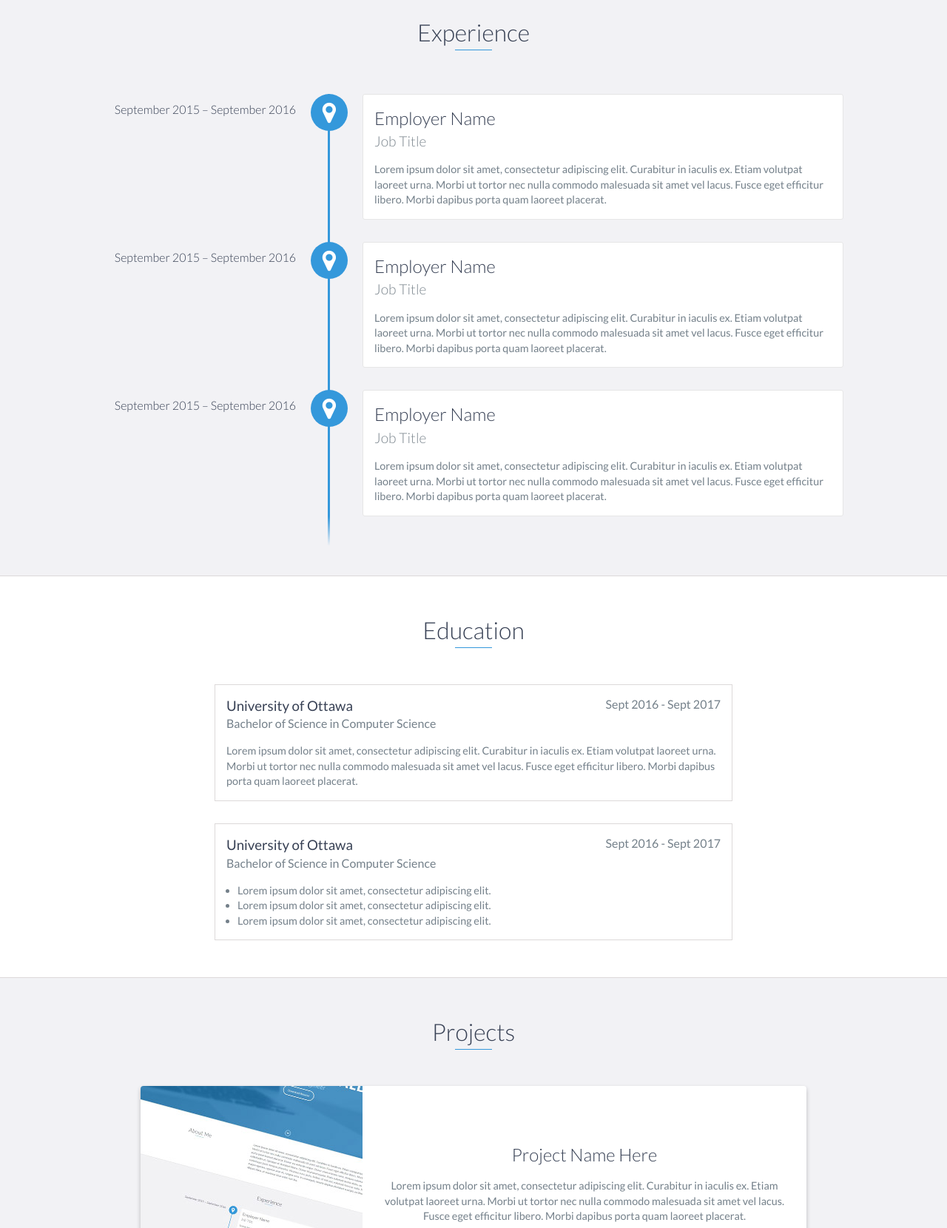
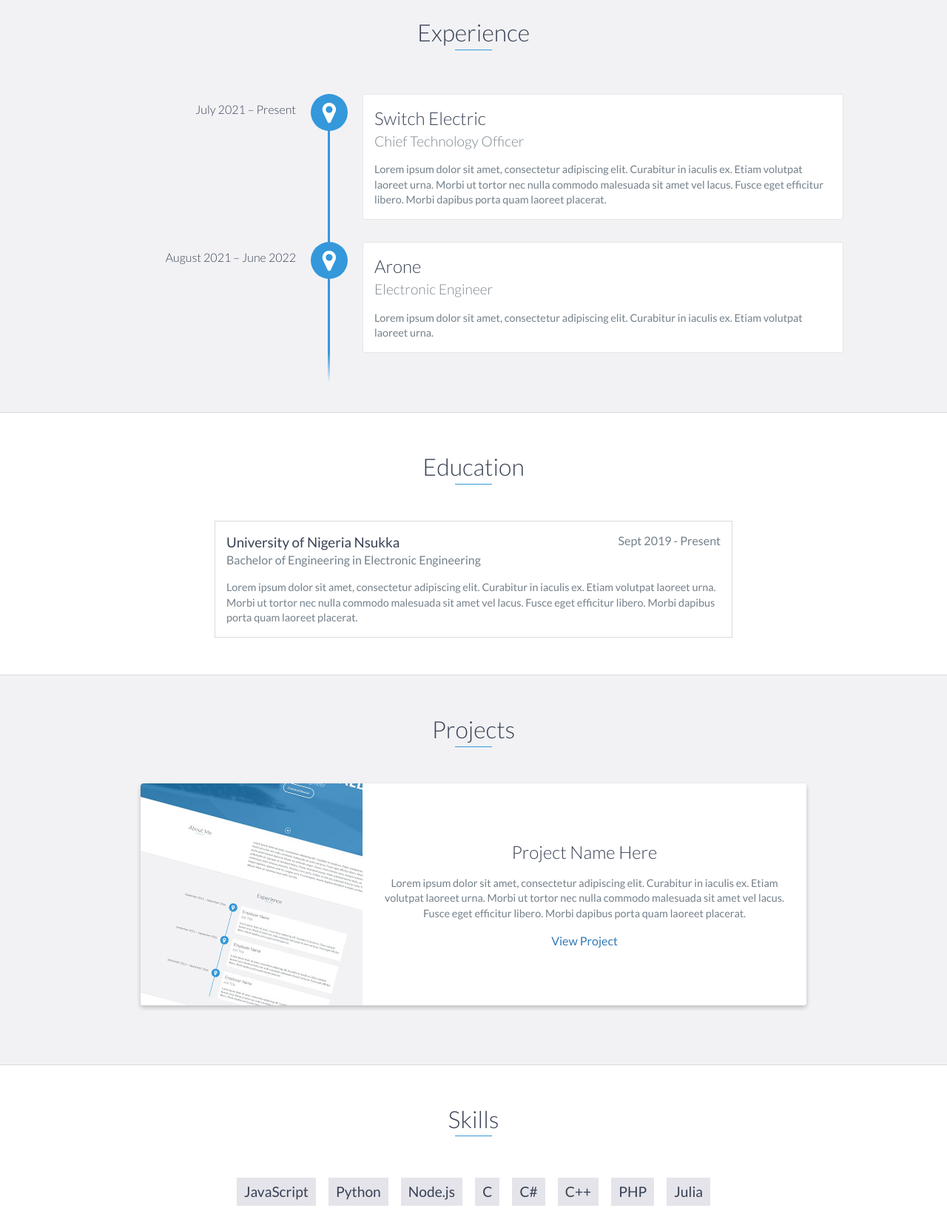
Before and after one commit to fluxion9/fluxion9.github.io, a website: page index.html in a window 1280 px wide. Shown: the part 1140-2800 px from the top of the page at 74% size. Drawn offline with nearby package versions, Linux system fonts and the light colour scheme.

Commit message:
Added some details

```diff
--- a/index.html
+++ b/index.html
@@ -73,9 +73,11 @@
                 </div>
                 <div class="col-md-8">
                     <p>
-                        Lorem ipsum dolor sit amet, consectetur adipiscing elit. Curabitur in iaculis ex. Etiam volutpat laoreet urna. Morbi ut tortor nec nulla commodo malesuada sit amet vel lacus. Fusce eget efficitur libero. Morbi dapibus porta quam laoreet placerat. Donec
-                        eu vehicula neque. Donec viverra lorem nunc, tempus euismod eros sollicitudin ut. Quisque et tincidunt libero. Donec id pharetra justo. Proin euismod lacinia dolor, eu scelerisque justo tempus pharetra. Vivamus nunc justo, finibus
-                        ut nisl sed, euismod rhoncus nulla. Proin sed magna egestas, egestas ante et, congue eros. In consequat, mauris dapibus tincidunt suscipit, ex libero aliquet diam, at maximus risus enim non leo.
+                        I'm an Electronic Engineer, currently studying in University of Nigeria, Nsukka. I am also a goal-oriented learner with explicit professionalism in Physics and Quantum mechanics, Programming and Software Development, Hardware and Electronics, Data science and Analytics, Machine Learning and Artificial Intelligence, and most importantly, Research and Development.
+
+I am also the Chief Technology Officer at Switch Electric Ltd a data-driven energy company, with the goal of decentralizing the energy infrastructure in Africa and reducing it's carbon footprint.
+
+Lastly, i'm open to making intelligent friends who are also phylosophers and Scientists like me.
                     </p>
                 </div>
             </div>
@@ -86,27 +88,18 @@
     <div id="experience" class="background-alt">
         <h2 class="heading">Experience</h2>
         <div id="experience-timeline">
-            <div data-date="September 2015 – September 2016">
-                <h3>Employer Name</h3>
-                <h4>Job Title</h4>
+              <div data-date="July 2021 – Present">
+                <h3>Switch Electric</h3>
+                <h4>Chief Technology Officer</h4>
                 <p>
                     Lorem ipsum dolor sit amet, consectetur adipiscing elit. Curabitur in iaculis ex. Etiam volutpat laoreet urna. Morbi ut tortor nec nulla commodo malesuada sit amet vel lacus. Fusce eget efficitur libero. Morbi dapibus porta quam laoreet placerat.
                 </p>
             </div>
-
-            <div data-date="September 2015 – September 2016">
-                <h3>Employer Name</h3>
-                <h4>Job Title</h4>
+            <div data-date="August 2021 – June 2022">
+                <h3>Arone</h3>
+                <h4>Electronic Engineer</h4>
                 <p>
-                    Lorem ipsum dolor sit amet, consectetur adipiscing elit. Curabitur in iaculis ex. Etiam volutpat laoreet urna. Morbi ut tortor nec nulla commodo malesuada sit amet vel lacus. Fusce eget efficitur libero. Morbi dapibus porta quam laoreet placerat.
-                </p>
-            </div>
-
-            <div data-date="September 2015 – September 2016">
-                <h3>Employer Name</h3>
-                <h4>Job Title</h4>
-                <p>
-                    Lorem ipsum dolor sit amet, consectetur adipiscing elit. Curabitur in iaculis ex. Etiam volutpat laoreet urna. Morbi ut tortor nec nulla commodo malesuada sit amet vel lacus. Fusce eget efficitur libero. Morbi dapibus porta quam laoreet placerat.
+                    Lorem ipsum dolor sit amet, consectetur adipiscing elit. Curabitur in iaculis ex. Etiam volutpat laoreet urna.
                 </p>
             </div>
         </div>
@@ -116,30 +109,12 @@
     <div id="education">
         <h2 class="heading">Education</h2>
         <div class="education-block">
-            <h3>University of Ottawa</h3>
-            <span class="education-date">Sept 2016 - Sept 2017</span>
-            <h4>Bachelor of Science in Computer Science</h4>
+            <h3>University of Nigeria Nsukka</h3>
+            <span class="education-date">Sept 2019 - Present</span>
+            <h4>Bachelor of Engineering in Electronic Engineering</h4>
             <p>
                 Lorem ipsum dolor sit amet, consectetur adipiscing elit. Curabitur in iaculis ex. Etiam volutpat laoreet urna. Morbi ut tortor nec nulla commodo malesuada sit amet vel lacus. Fusce eget efficitur libero. Morbi dapibus porta quam laoreet placerat.
             </p>
-        </div>
-        <!-- End .education-block -->
-
-        <div class="education-block">
-            <h3>University of Ottawa</h3>
-            <span class="education-date">Sept 2016 - Sept 2017</span>
-            <h4>Bachelor of Science in Computer Science</h4>
-            <ul>
-                <li>
-                    Lorem ipsum dolor sit amet, consectetur adipiscing elit.
-                </li>
-                <li>
-                    Lorem ipsum dolor sit amet, consectetur adipiscing elit.
-                </li>
-                <li>
-                    Lorem ipsum dolor sit amet, consectetur adipiscing elit.
-                </li>
-            </ul>
         </div>
         <!-- End .education-block -->
     </div>
@@ -149,22 +124,6 @@
         <h2 class="heading">Projects</h2>
         <div class="container">
             <div class="row">
-                <div class="project shadow-large">
-                    <div class="project-image">
-                        <img src="images/project.jpg" />
-                    </div>
-                    <!-- End .project-image -->
-                    <div class="project-info">
-                        <h3>Project Name Here</h3>
-                        <p>
-                            Lorem ipsum dolor sit amet, consectetur adipiscing elit. Curabitur in iaculis ex. Etiam volutpat laoreet urna. Morbi ut tortor nec nulla commodo malesuada sit amet vel lacus. Fusce eget efficitur libero. Morbi dapibus porta quam laoreet placerat.
-                        </p>
-                        <a href="#">View Project</a>
-                    </div>
-                    <!-- End .project-info -->
-                </div>
-                <!-- End .project -->
-
                 <div class="project shadow-large">
                     <div class="project-image">
                         <img src="images/project.jpg" />
@@ -190,30 +149,12 @@
         <ul>
             <li>JavaScript</li>
             <li>Python</li>
-            <li>Ruby</li>
-            <li>Go</li>
             <li>Node.js</li>
-            <li>AngularJs</li>
-            <li>React</li>
-            <li>Elixir</li>
-            <li>Java</li>
             <li>C</li>
             <li>C#</li>
             <li>C++</li>
-            <li>Ruby on Rails</li>
-            <li>JavaScript</li>
-            <li>Python</li>
-            <li>Ruby</li>
-            <li>Go</li>
-            <li>Node.js</li>
-            <li>AngularJs</li>
-            <li>React</li>
-            <li>Elixir</li>
-            <li>Java</li>
-            <li>C</li>
-            <li>C#</li>
-            <li>C++</li>
-            <li>Ruby on Rails</li>
+            <li>PHP</li>
+            <li>Julia</li>
         </ul>
     </div>
     <!-- End #skills -->
@@ -221,7 +162,7 @@
     <div id="contact">
         <h2>Get in Touch</h2>
         <div id="contact-form">
-            <form method="POST" action="https://formspree.io/email@email.com">
+            <form method="POST" action="https://formspree.io/isaacjavannewton@gmail.com">
                 <input type="hidden" name="_subject" value="Contact request from personal website" />
                 <input type="email" name="_replyto" placeholder="Your email" required>
                 <textarea name="message" placeholder="Your message" required></textarea>
@@ -237,7 +178,7 @@
             <div class="row">
                 <div class="col-sm-5 copyright">
                     <p>
-                        Copyright &copy; <span id="current-year">2022</span> YOUR NAME
+                        Copyright &copy; <span id="current-year">2022</span> Isaac J. Newton
                     </p>
                 </div>
                 <div class="col-sm-2 top">
@@ -248,7 +189,7 @@
                 <div class="col-sm-5 social">
                     <ul>
                         <li>
-                            <a href="https://github.com/" target="_blank"><i class="fa fa-github" aria-hidden="true"></i></a>
+                            <a href="https://github.com/fluxion9" target="_blank"><i class="fa fa-github" aria-hidden="true"></i></a>
                         </li>
                         <li>
                             <a href="https://stackoverflow.com/" target="_blank"><i class="fa fa-stack-overflow" aria-hidden="true"></i></a>
```
